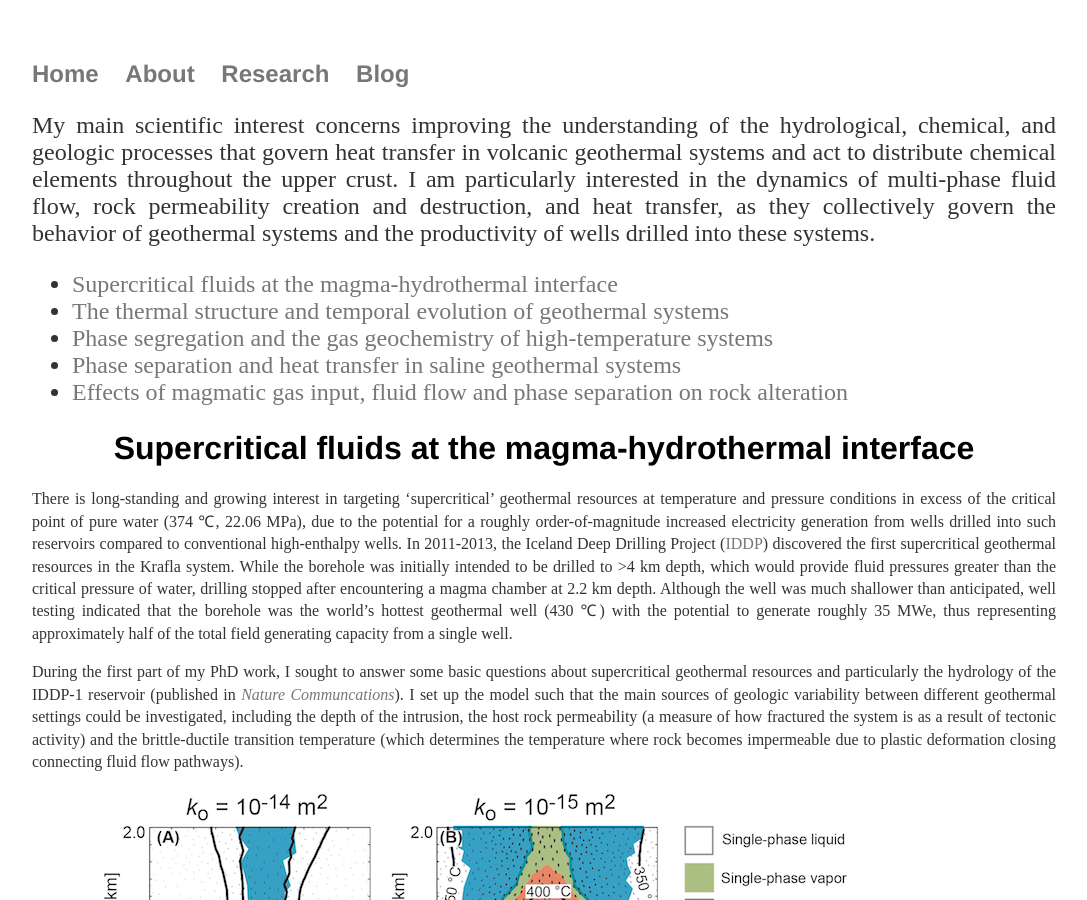
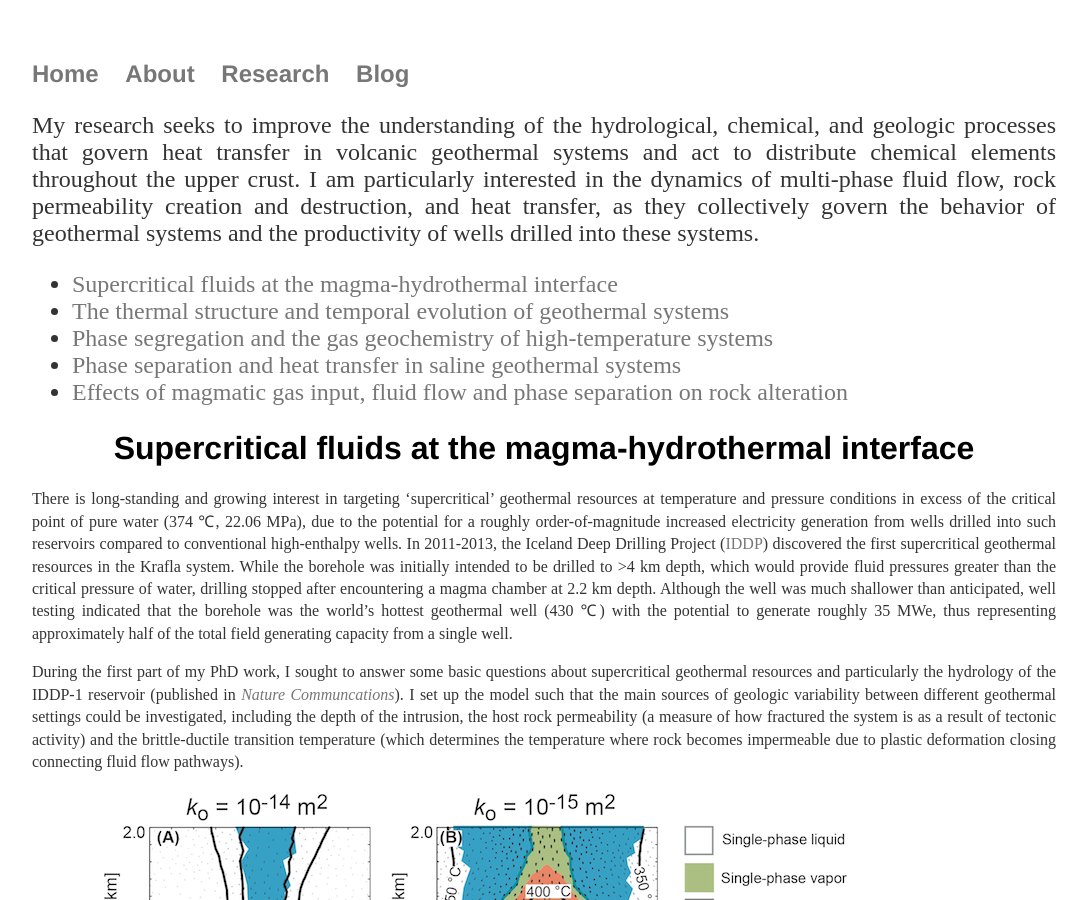
Before and after one commit to two-phaseflow/two-phaseflow.github.io, a Jekyll site: the page built from research/index.html, in a window 1280 px wide and 900 px high. Shown: the whole window, without its empty margins (96-1183 px from the left). Built offline with Jekyll 4.4.1, drawn with Linux system fonts in a browser that asks for light colours.

Commit message:
Update index.html

```diff
--- a/research/index.html
+++ b/research/index.html
@@ -3,7 +3,7 @@ layout: default
 title: Samuel Scott's Research
 ---
 <div class="blurb">
-    <h2> My main scientific interest concerns improving the understanding
+    <h2> My research seeks to improve the understanding
     of the hydrological, chemical, and geologic processes that govern heat transfer in volcanic geothermal systems and act
     to distribute chemical elements throughout the upper crust. I am particularly interested
     in the dynamics of multi-phase fluid flow, rock permeability creation and destruction, and heat transfer, as they
```
